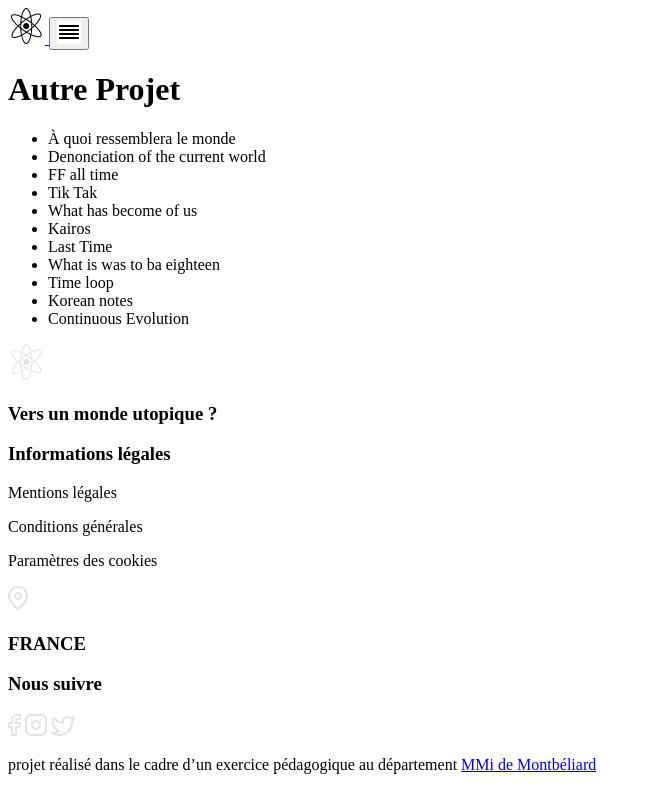
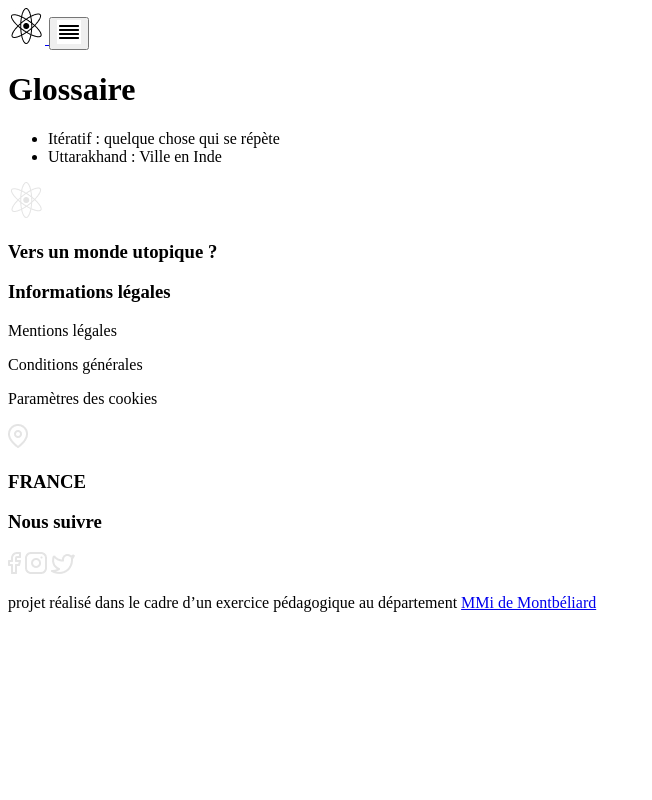
Before and after one commit to MMI-SAE-105/2022-sae105-projet-Alban-Luc, a plain HTML site: page Glossaire.html in a window 1280 px wide. Shown: the whole page, without its empty margins (0-652 px from the left). Drawn offline with nearby package versions, Linux system fonts and the light colour scheme.

Commit message:
Page glossaire

```diff
--- a/Autre-Projet.html
+++ b/Glossaire.html
@@ -4,7 +4,7 @@
     <meta charset="UTF-8">
     <meta http-equiv="X-UA-Compatible" content="IE=edge">
     <meta name="viewport" content="width=device-width, initial-scale=1.0">
-    <title>Autre-Projet</title>
+    <title>Glossaire</title>
     <script defer src="https://unpkg.com/alpinejs"></script>
 </head>
 <body>
@@ -28,25 +28,16 @@
             <li class="menu_item"><a class="menu_link" href="Autre-Projet.html">Autre Projet</a></li>
             <li class="menu_item"><a class="menu_link" href="Contact.html">Contact</a></li>
             <li class="menu_item"><a class="menu_link" href="À-propos.html">À propos</a></li>
-            <li class="menu_item"><a class="menu_link" href="Glossaite.html">Glossaire</a></li>
+            <li class="menu_item"><a class="menu_link" href="Glossaire.html">Glossaire</a></li>
           </ul>
        </nav>
       </header>
 
       <main>
-        <h1>Autre Projet</h1>
+        <h1>Glossaire</h1>
         <ul>
-            <li>À quoi ressemblera le monde</li>
-            <li>Denonciation of the current world</li>
-            <li>FF all time</li>
-            <li>Tik Tak</li>
-            <li>What has become of us</li>
-            <li>Kairos</li>
-            <li>Last Time</li>
-            <li>What is was to ba eighteen</li>
-            <li>Time loop</li>
-            <li>Korean notes</li>
-            <li>Continuous Evolution</li>
+            <li>Itératif : quelque chose qui se répète</li>
+            <li>Uttarakhand : Ville en Inde</li>
         </ul>
       </main>
 
```
Also changed, not shown: Contact.html (+1 -1 lines), Crainte.html (+1 -1 lines), Espoir.html (+1 -1 lines), Film.html (+1 -1 lines), Lieu.html (+1 -1 lines), Livre.html (+1 -1 lines), Musique.html (+1 -1 lines), index.html (+1 -1 lines).
